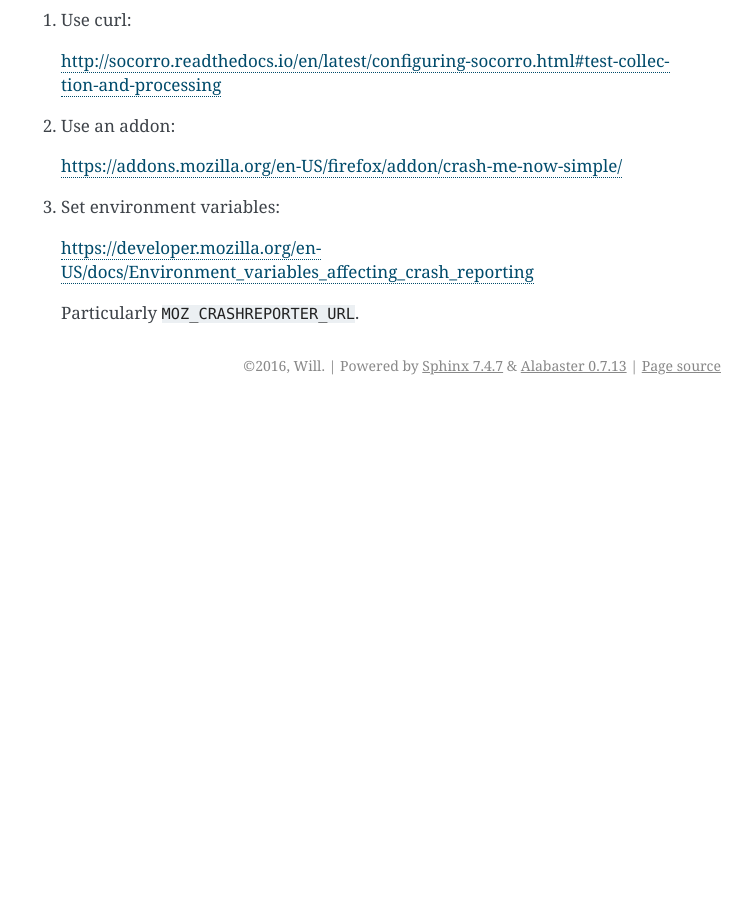
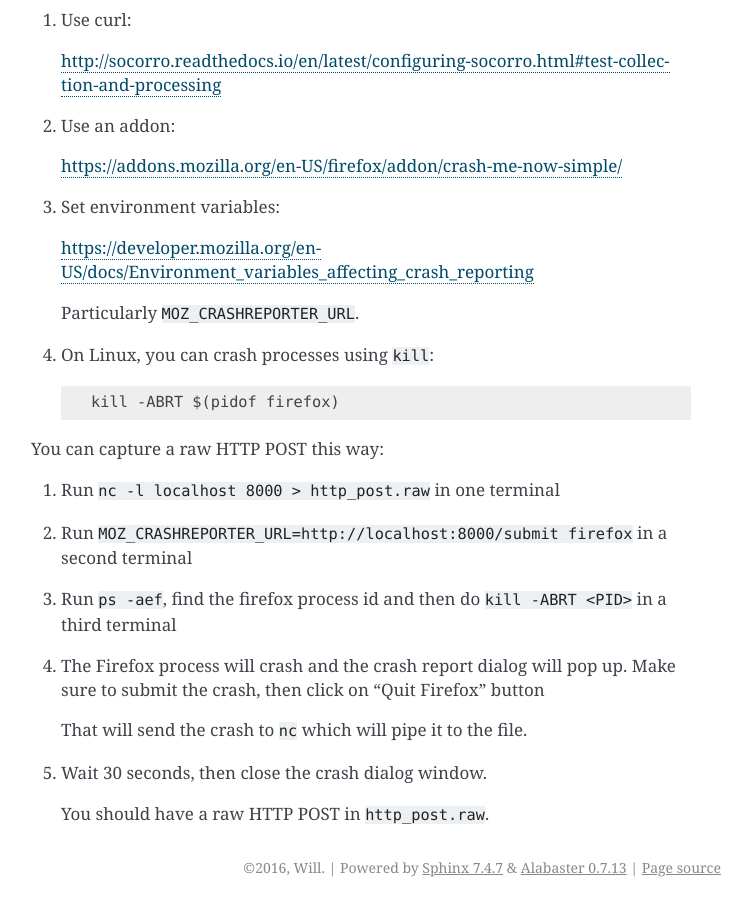
Before and after one commit to willkg/socorro-zero, a Sphinx documentation site: the page built from docs/breakpad_reporting.rst, in a window 1280 px wide and 900 px high, scrolled down 3420 px. Shown: the whole window, without its empty margins (389-1141 px from the left). Built offline with Sphinx 7.4.7, drawn with Linux system fonts in a browser that asks for light colours; before the commit the page ends 3825 px from its top, so only the background shows below that.

Commit message:
Add instructions for capturing a raw crash report

```diff
--- a/docs/breakpad_reporting.rst
+++ b/docs/breakpad_reporting.rst
@@ -163,3 +163,26 @@ development instance. There are a few options:
    https://developer.mozilla.org/en-US/docs/Environment_variables_affecting_crash_reporting
 
    Particularly ``MOZ_CRASHREPORTER_URL``.
+
+4. On Linux, you can crash processes using ``kill``::
+
+       kill -ABRT $(pidof firefox)
+
+
+You can capture a raw HTTP POST this way:
+
+1. Run ``nc -l localhost 8000 > http_post.raw`` in one terminal
+
+2. Run ``MOZ_CRASHREPORTER_URL=http://localhost:8000/submit firefox`` in a second terminal
+
+3. Run ``ps -aef``, find the firefox process id and then do ``kill -ABRT <PID>`` in a
+   third terminal
+
+4. The Firefox process will crash and the crash report dialog will pop up. Make sure
+   to submit the crash, then click on "Quit Firefox" button
+
+   That will send the crash to ``nc`` which will pipe it to the file.
+
+5. Wait 30 seconds, then close the crash dialog window.
+
+   You should have a raw HTTP POST in ``http_post.raw``.
```
